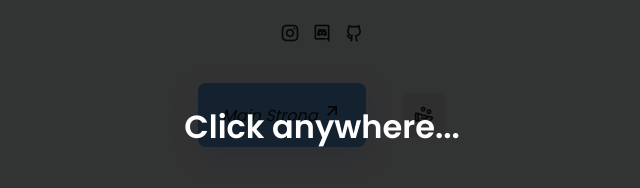
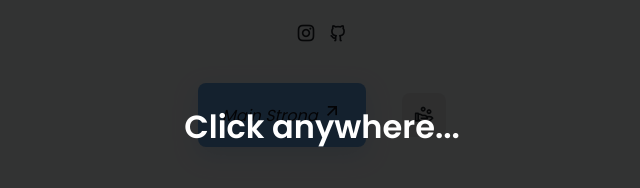
Before and after one commit to Mlodziutki0001/mlodziutki.github.io, a plain HTML site: page index.html in a window 1280 px wide. Shown: the part 273-461 px from the top of the page, 318-958 px from the left. Drawn offline with nearby package versions, Linux system fonts and the light colour scheme; no server answers.

Commit message:
Update index.html

```diff
--- a/index.html
+++ b/index.html
@@ -30,9 +30,6 @@
                     <ul class="profile__social">
                         <a href="https://www.instagram.com/mlody._1" target="_blank" class="profile__social-link">
                             <i class="ri-instagram-line"></i>
-                        </a>
-                        <a href="https://discord.gg/hrm3eJJy4a" target="_blank" class="profile__social-link">
-                            <i class="ri-discord-line"></i>
                         </a>
                         <a href="https://github.com/Mlodziutki0001" target="_blank" class="profile__social-link">
                             <i class="ri-github-line"></i>
```
